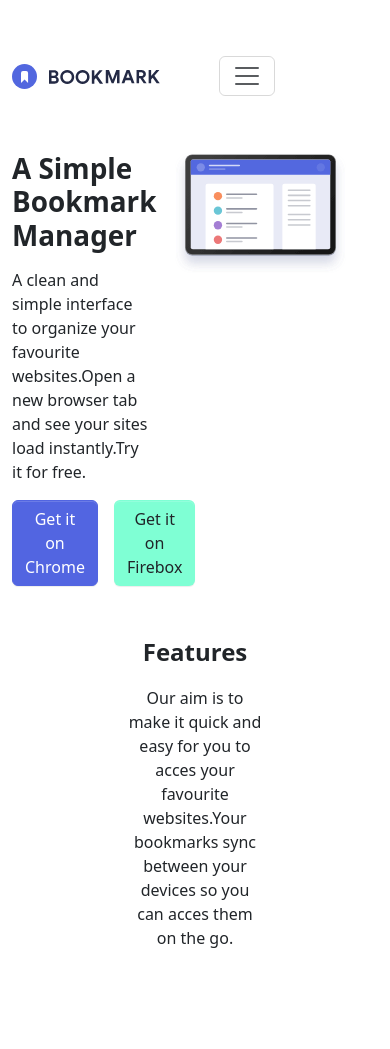
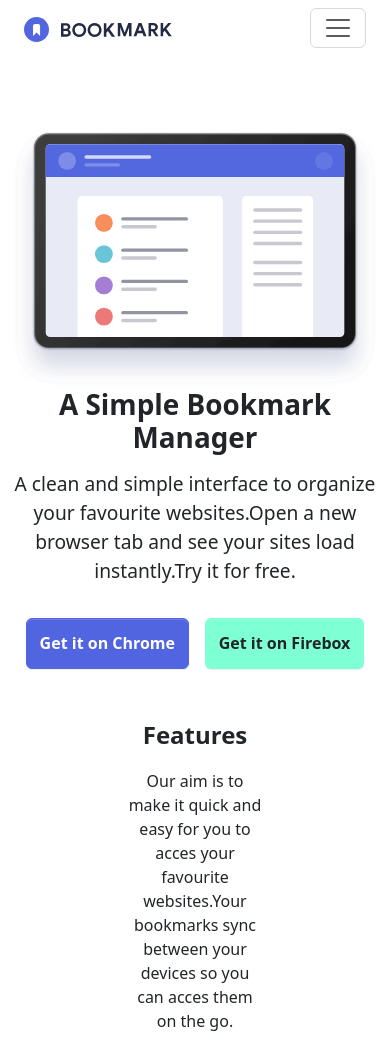
Before and after one commit to MSG-DEVELOPER/ITACADEMY-S1.2-Maquetacio1, a website: page index.html in a window 390 px wide. Before the commit the page ends 1014 px from the top, so only its background shows below. Drawn offline with Linux system fonts and the light colour scheme.

Commit message:
parte main y querys movil

```diff
--- a/index.html
+++ b/index.html
@@ -8,17 +8,18 @@
   </head>
 
   <body>
-    <div class="container my-5">
-      <div class="row align-items-center">
-        <div class="col-6">
-          <img
-            src="./Imagenes/logo-bookmark.svg"
-            alt="imagen icono "
-          />
-        </div>
-        <div class="col-6">
-          <nav class="navbar navbar-expand-lg ">
-            <div class="container-fluid">
+    <div class="container">
+      <div class="row  make-fixed">
+
+        <div class="col-12">
+          <nav class="navbar navbar-expand-lg">
+            <div class="container-fluid ">
+              <a href="#" class="navbar-brand ">
+                <img
+                src="./Imagenes/logo-bookmark.svg"
+                alt="imagen icono "
+              />
+            </a>
               <button
                 class="navbar-toggler"
                 type="button"
@@ -44,20 +45,21 @@
         <!-- cierre de la columna lonks -->
       </div>
       <!-- cierre del row  -->
-      <div class="row mt-5">
-        <div class="col-5 d-flex flex-column justify-content-center">
+      <div class="row mt-10">
+        <div class="col-12 col-sm-5 d-flex flex-column justify-content-center order-3 order-sm-1 text-main  ">
           <h1 class="negrita">A Simple Bookmark Manager</h1>
           <p class="mt-2">
             A clean and simple interface to organize your favourite
             websites.Open a new browser tab and see your sites load
             instantly.Try it for free.
           </p>
-          <div class="d-flex g-2">
+          <div class="d-flex g-2 container-butons">
             <button class="btn btn-primary">Get it on Chrome</button>
             <button class="btn btn-getIt">Get it on Firebox</button>
           </div>
         </div>
-        <div class="col-6">
+        <div class="col order-2"></div>
+        <div class="col-12 col-sm-6 order-1 order-sm-2">
           <img
             class="img-fluid"
             src="./Imagenes/illustration-hero.svg"
@@ -77,6 +79,9 @@
         </div>
     </div>
 
+
+
+
     </div>
 
 
--- a/main.scss
+++ b/main.scss
@@ -1,17 +1,23 @@
 $primary:  #5265E1;
+//$primary:  black;
+
+
 $secondary:#FA5959;
 $enable-shadows: true;
-
 $prefix: "mo-";
 
+@import "node_modules/bootstrap/scss/bootstrap";
 
-@import "node_modules/bootstrap/scss/bootstrap";
+
+
+
+
 
 .login-fondo{
     background-color: $secondary;
     color: white;
     border-radius: 8px;
-    padding-inline: 2.5rem !important;
+    padding-inline: 3.5rem !important ;
 }
 
 .nav-link {
@@ -31,3 +37,43 @@ $prefix: "mo-";
     font-weight: bold;
     font-size: 1.5rem;
   }
+
+  .make-fixed{
+    position: fixed;
+    top:0;
+    background-color: white;
+  width: 100vw;
+
+  }
+
+  .mt-10{
+    margin-top: 8rem;
+
+
+
+  }
+
+
+  @media(max-width:576px){
+    .text-main{
+      h1{
+        text-align: center;
+       }
+
+      p{
+        text-align: center;
+        font-size: 1.2rem;
+      }
+
+    }
+
+    .container-butons{
+      justify-content: center;
+      margin-top: 1rem;
+      button{
+        padding: 0.8rem;
+        font-weight: bold;
+      }
+
+    }
+  }
```
Also changed, not shown: package.json (+6 -1 lines), style.css, 2 other files.
